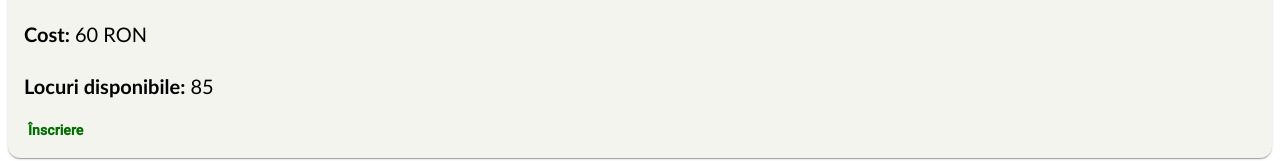
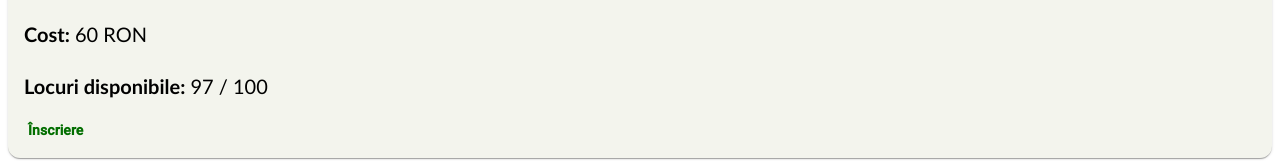
Before and after one commit to robertnicolescu42/event-site, an Angular app: page /home/pitesti in a window 1280 px wide. Shown: the part 171-332 px from the top of the page. Built offline with nearby package versions, Linux system fonts and the light colour scheme; no server answers.

Commit message:
refactor event service to use IncomingEvent interface and update available spots calculation

```diff
--- a/src/app/core/event.service.ts
+++ b/src/app/core/event.service.ts
@@ -12,6 +12,12 @@ export interface Event {
   availableSpots?: number;
   imageUrl?: string;
   attendees?: number;
+}
+
+export interface IncomingEvent {
+  location: string;
+  date: string;
+  attendeeCount: number;
 }
 
 export interface EventRegistration {
@@ -76,12 +82,12 @@ export class EventService {
     const url = `${api.getLatestEventUrl}?location=pitesti`;
 
     console.log('🚀 ~ EventService ~ getPitestiEvent ~ url:', url);
-    // return this.http.get<Event>(url).pipe(
+    // return this.http.get<IncomingEvent>(url).pipe(
     //   map((data) => {
     //     return {
     //       ...data,
     //       date: new Date(data.date),
-    //       availableSpots: this.availableSpotsPitesti - data.attendees,
+    //       availableSpots: this.availableSpotsPitesti - data.attendeeCount,
     //     };
     //   }),
     //   catchError((error) => {
@@ -91,10 +97,11 @@ export class EventService {
     // );
 
     let def: Event = {
-      date: new Date('2025-04-30T20:00:00'),
       location: 'pitesti',
-      availableSpots: this.availableSpotsPitesti - 15,
+      date: new Date('2025-04-30T19:00:00.000Z'),
+      availableSpots: 97,
     };
+
     return of(def);
   }
 
--- a/src/app/events/home/home.component.html
+++ b/src/app/events/home/home.component.html
@@ -23,7 +23,14 @@
           <p><strong>Locație:</strong> {{ event.location }}</p>
           <!-- <p><strong>Cost:</strong> {{ event.cost }} RON</p> -->
           <p><strong>Cost:</strong> 60 RON</p>
-          <p><strong>Locuri disponibile:</strong> {{ event.availableSpots }}</p>
+          <p>
+            <strong>Locuri disponibile:</strong> {{ event.availableSpots }} /
+            {{
+              event.location === "pitesti"
+                ? eventService.availableSpotsPitesti
+                : eventService.availableSpotsBucuresti
+            }}
+          </p>
         </mat-card-content>
         <mat-card-actions>
           <button mat-button color="primary" routerLink="/contact">
```
